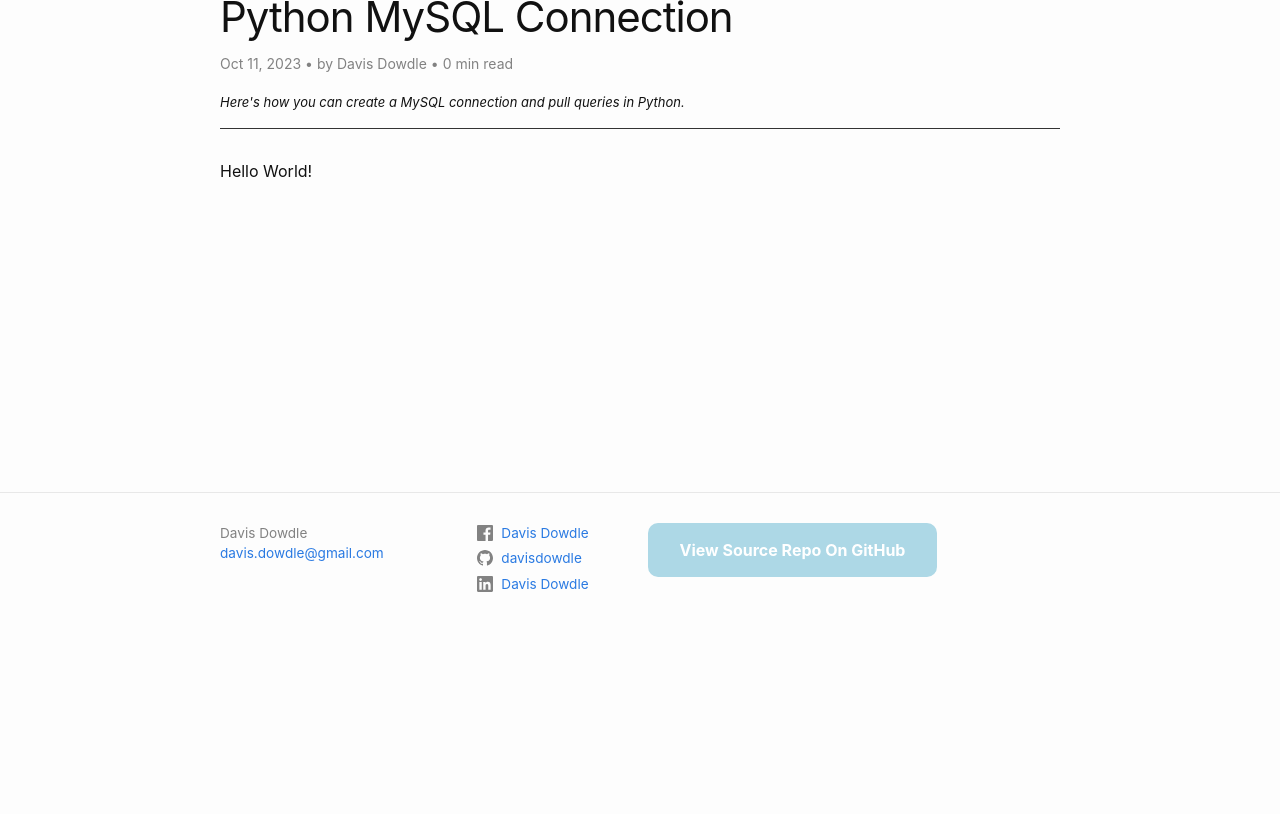
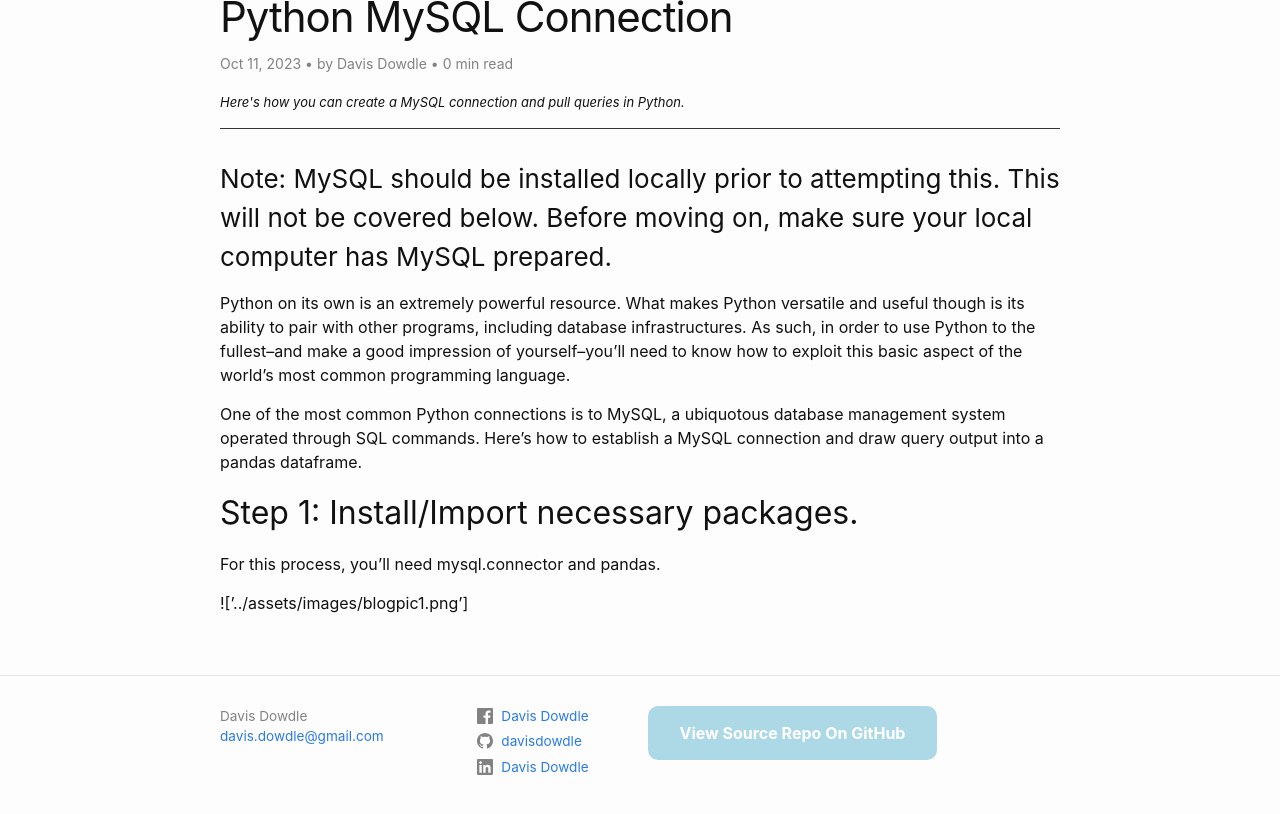
Before and after one commit to davisdowdle/davisdowdle.github.io, a Jekyll site: the page built from _posts/2023-10-11-mysql-connection.md, in a window 1280 px wide, cut to the strip 246-1083 px from the top of the page. Shown: the top 814 px of the strip. Built offline with Jekyll 4.4.1, drawn with Linux system fonts in a browser that asks for light colours; comment, search, counter and statistics services are not loaded; before the commit the page ends 900 px from its top, so only the background shows below that.

Commit message:
Introduction, Step 1 and Image 1

```diff
--- a/_posts/2023-10-11-mysql-connection.md
+++ b/_posts/2023-10-11-mysql-connection.md
@@ -5,4 +5,15 @@ author: Davis Dowdle
 description: Here's how you can create a MySQL connection and pull queries in Python.
 image: "https://encrypted-tbn0.gstatic.com/images?q=tbn:ANd9GcSCfkWw2A2cc_wd__da3HxhRZOYTUBevkf0OA&usqp=CAU"
 ---
-Hello World!
+
+### Note: MySQL should be installed locally prior to attempting this. This will not be covered below. Before moving on, make sure your local computer has MySQL prepared.
+
+Python on its own is an extremely powerful resource. What makes Python versatile and useful though is its ability to pair with other programs, including database infrastructures. As such, in order to use Python to the fullest--and make a good impression of yourself--you'll need to know how to exploit this basic aspect of the world's most common programming language.
+
+One of the most common Python connections is to MySQL, a ubiquotous database management system operated through SQL commands. Here's how to establish a MySQL connection and draw query output into a pandas dataframe.
+
+## Step 1: Install/Import necessary packages.
+
+For this process, you'll need mysql.connector and pandas.
+
+!['../assets/images/blogpic1.png']
```
Also changed, not shown: assets/images/blogpic1.png (added).
